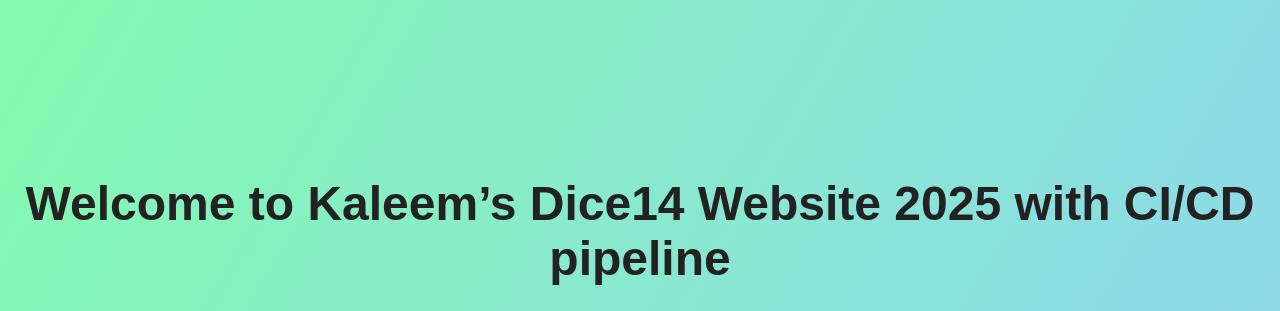
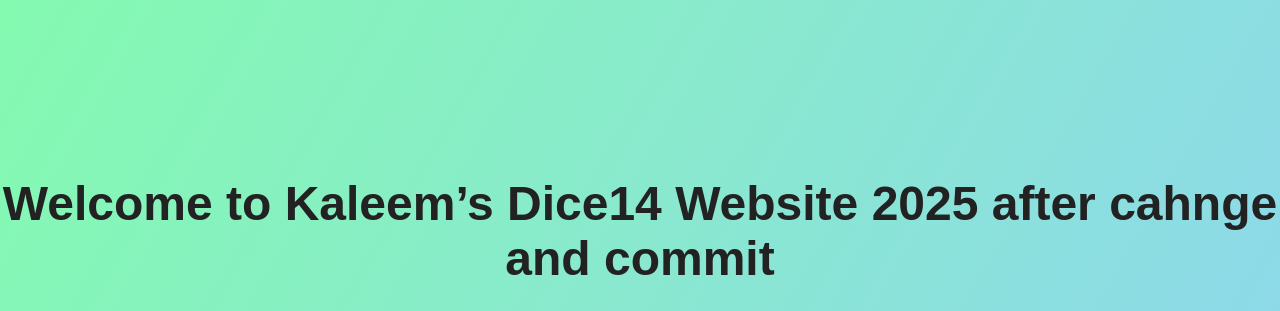
Before and after one commit to mkaleempk/githubaction-html, a plain HTML site: page index.html in a window 1280 px wide. Shown: the top 311 px of the page. Drawn offline with Linux system fonts and the light colour scheme.

Commit message:
Update index.html

```diff
--- a/index.html
+++ b/index.html
@@ -39,7 +39,7 @@
   </style>
 </head>
 <body>
-  <h1>Welcome to Kaleem’s Dice14 Website 2025 with CI/CD pipeline</h1>
+  <h1>Welcome to Kaleem’s Dice14 Website 2025 after cahnge and commit</h1>
   <p>A simple HTML page deployed via CI/CD using GitHub Actions 🚀</p>
   <img src="https://images.unsplash.com/photo-1503264116251-35a269479413?auto=format&fit=crop&w=800&q=80" alt="Nature Image">
   <footer>© 2025 Kaleem | Powered by Nginx</footer>
```
